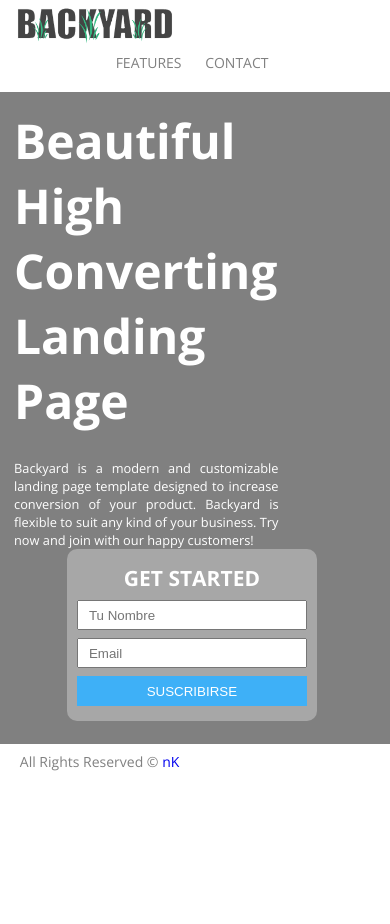
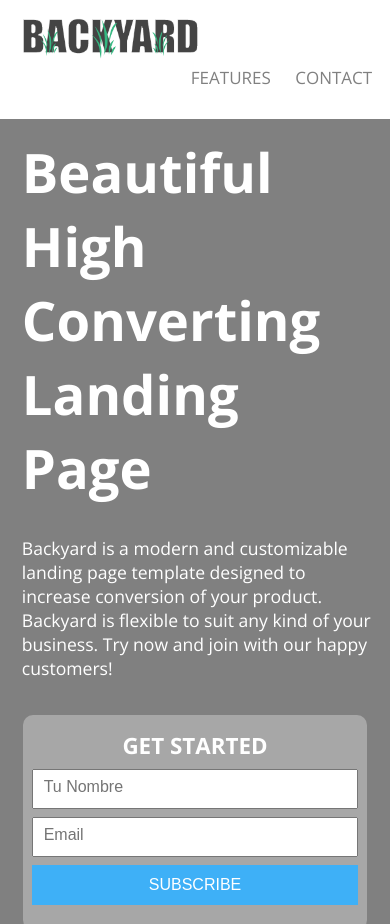
Before and after one commit to JanetHugarcia/leadingbreakpoints, a plain HTML site: page index.html in a window 390 px wide. Shown: the top 924 px of the page. Before the commit the page ends 844 px from the top, so only its background shows below. Drawn offline with nearby package versions, Linux system fonts and the light colour scheme.

Commit message:
responsive

```diff
--- a/css/main.css
+++ b/css/main.css
@@ -5,25 +5,36 @@ body{
 	color:gray;
 	font-size: 14px;
 }
-.row{
-	padding:0;
 
-	width: 75%;
-	margin:0 auto;
-}
 a{
 	text-decoration: none;
 }
+.row{
+	margin:0;
+	padding:0;
+}
+.principal{
+	width: 98%;
+	margin:0 auto;
+	padding: 0;
+}
+header{
+	padding: 10px 0px 15px;
+	clear:both;
+}
 header img{
-	height: 40px;
+	height: 45px;
 	margin-top: 4px;
+	float:left;
 }
-
+header nav{
+	float: right;
+}
 header a{
 	display: inline-block;
 	color:gray;
-	margin-top: 3px;
-	padding:2px 10px 20px;
+	margin-top: 5px;
+	padding:2px 10px 15px;
 }
 header a:hover{
 	background-color: #808080;
@@ -37,25 +48,25 @@ section{
 	padding-bottom: 6%;
 }
 section span{
-	font-size: 3rem;
+	font-size: 3.4rem;
 	font-weight: bold;
 }
 .texto{
-	margin-top: 10%;
+	margin-top: 9%;
 	text-align: justify;
-	font-size: 0.8rem;
+	font-size: 0.9rem;
 }
 .formulario{
 	background-color: rgba(255,255,255,0.3);
 	border-radius: 10px;
-	width: 250px;
-	margin: 0 0 0 20%;
+	width: 95%;
+	margin:0 auto 40px;
 	padding:15px 0px;
 }
 
 	.formulario .contacto{
-	height: 30px;
-	width: 230px;
+	height: 40px;
+	width: 95%;
 	margin-top: 8px;
 	}
 	.formulario input{
@@ -67,13 +78,62 @@ section span{
 		border:none;
 	}
 	.formulario button:hover{
-		background-color: rgba(255,255,255,0.7s);
+		background-color: rgba(62, 176, 247,0.7);
 		border: 1px solid white;
 	}
 
 footer {
-		padding: 2%;
+		padding: 15px 0px;
+
+}
+footer a{
+	color:blue;
 }
 footer p{
 		margin-left: 12px;
 }
+
+@media (max-width: 967px){
+	body{
+		font-size: 17px;
+	}
+	.texto{
+		font-size: 1.1rem;
+		margin-bottom: 10%;
+		text-align: left;
+	}
+	.formulario h2{
+		font-size: 1.4rem;
+	}
+	.formulario input{
+		font-size: 1rem;
+		padding-bottom: 1%;
+	}
+	.formulario button{
+		margin-bottom: 10px;
+		font-size: 1rem;
+	}
+	header img{
+		margin-left: 5%;
+	}
+	.secundario{
+		width: 97%;
+
+		margin-left: 2%;
+	}
+	footer p{
+		margin-left: 5%;
+	}
+
+}
+@media (min-width: 968px){
+	.formulario .contacto{
+		width: 260px;
+		height: 35px;
+	}
+	.formulario{
+		width:300px;
+		margin-left: 28%;
+	}
+
+}
--- a/index.html
+++ b/index.html
@@ -20,16 +20,13 @@
 <body>
     <header>
       <div class="container">
-        <div class="row">
-        <div class="col-6">
+        <div class="row principal">
           <img src="image/logo2.png">
-        </div>
-        <div class="col-6 text-right">
           <nav>
             <a href="#">FEATURES</a>
             <a href="#">CONTACT</a>
           </nav>
-        </div>
+
         </div>
       </div>
     </header>
@@ -37,7 +34,7 @@
     <section>
         <div class="container">
         <div class="row">
-          <div class="col-7">
+          <div class="col-7 secundario">
              <span>Beautiful High Converting Landing Page</span>
              <p class="texto">Backyard is a modern and customizable landing page template designed to increase conversion of your product. Backyard is flexible to suit any kind of your business. Try now and join with our happy customers!</p>
           </div>
@@ -46,7 +43,7 @@
                 <h2>GET STARTED</h2>
                 <p><input class="contacto" type="text" placeholder="Tu Nombre"/></p>
                 <p><input class="contacto" type="text" placeholder="Email"/></p>
-                <p><button class="contacto">SUSCRIBIRSE</button></p>
+                <p><button class="contacto">SUBSCRIBE</button></p>
               </div>
           </div>
         </div>
```
